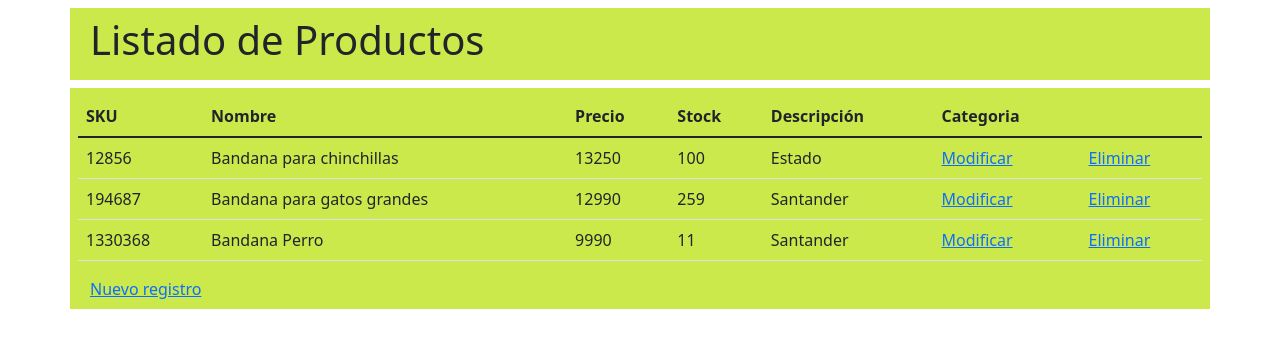
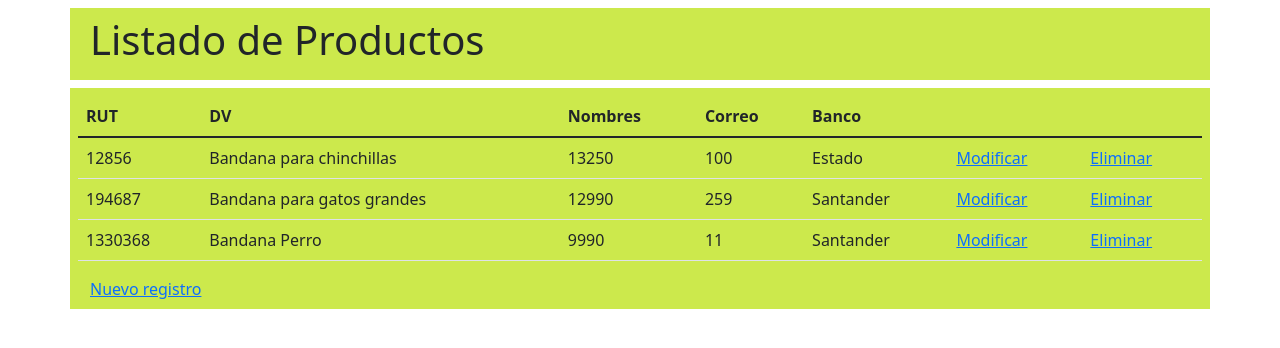
Before and after one commit to PiaTrujillo/Evaluacion4, a Django app: page /productos.html in a window 1280 px wide. Shown: the part 56-404 px from the top of the page. Run offline with Django 4.2, Linux system fonts and the light colour scheme; data comes from the database, SQL or seed files in the repository; both versions use the stored data as it was after the commit.

Commit message:
Actualizacion lista
Se modifica el resto de los nombres de los encabezados

```diff
--- a/Proyecto_Final/core/templates/core/productos.html
+++ b/Proyecto_Final/core/templates/core/productos.html
@@ -88,12 +88,11 @@
             <table class="table">
               <thead>
                 <tr>
-                  <th scope="col">SKU</th>
-                  <th scope="col">Nombre</th>
-                  <th scope="col">Precio</th>
-                  <th scope="col">Stock</th>
-                  <th scope="col">Descripción</th>
-                  <th scope="col">Categoria</th>
+                  <th scope="col">RUT</th> <!--Se cambia de SKU a RUT-->
+                  <th scope="col">DV</th> <!--Se cambia de Nombre a DV-->
+                  <th scope="col">Nombres</th> <!--Se cambia de Precio a Nombres-->
+                  <th scope="col">Correo</th> <!--Se cambia de Stock a Correo-->
+                  <th scope="col">Banco</th>  <!--Se cambia de Categoría a Banco-->
                 </tr>
               </thead>
                 <tbody>
```
Also changed, not shown: Proyecto_Final/db.sqlite3.
